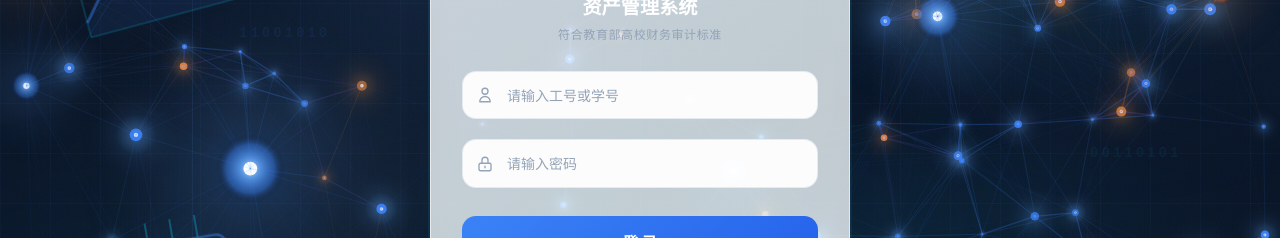
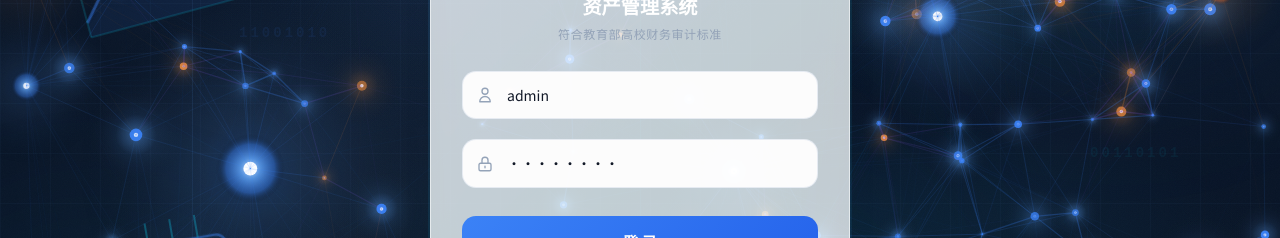
Before and after one commit to sKs-bi/bookish-fishs, a React (Vite) app in the folder frontend/: page /login in a window 1280 px wide. Shown: the part 297-535 px from the top of the page. Built offline with nearby package versions, Linux system fonts and the light colour scheme; no server answers.

Commit message:
feat: 设置默认登录账号密码和AI助手API Key，修复文字颜色问题
- Login: 默认账号admin/admin123
- AIAssistant: 默认API Key自动生效，更换密钥进入输入界面
- CSS: login-card-title和forgot-verify-info strong颜色改为#1e293b

```diff
--- a/frontend/src/components/AIAssistant.jsx
+++ b/frontend/src/components/AIAssistant.jsx
@@ -3,18 +3,21 @@ import { aiAPI } from '../services/api';
 
 const AIAssistant = () => {
   const [isOpen, setIsOpen] = useState(false);
-  const [apiKey, setApiKey] = useState('');
+  const [apiKey, setApiKey] = useState('sk-abe5b63210f24c6989825716efad6e02');
   const [isApiKeySet, setIsApiKeySet] = useState(false);
   const [messages, setMessages] = useState([]);
   const [inputValue, setInputValue] = useState('');
   const [loading, setLoading] = useState(false);
   const messagesEndRef = useRef(null);
 
-  // 从sessionStorage读取API Key
+  // 从sessionStorage读取API Key，若无则使用默认Key
   useEffect(() => {
     const savedKey = sessionStorage.getItem('qianwen_api_key');
     if (savedKey) {
       setApiKey(savedKey);
+      setIsApiKeySet(true);
+    } else {
+      sessionStorage.setItem('qianwen_api_key', apiKey);
       setIsApiKeySet(true);
     }
   }, []);
@@ -32,11 +35,10 @@ const AIAssistant = () => {
     ]);
   };
 
-  // 清除API Key
+  // 更换API Key（进入输入界面）
   const handleClearApiKey = () => {
-    sessionStorage.removeItem('qianwen_api_key');
+    setIsApiKeySet(false);
     setApiKey('');
-    setIsApiKeySet(false);
     setMessages([]);
   };
 
--- a/frontend/src/pages/Login.jsx
+++ b/frontend/src/pages/Login.jsx
@@ -5,8 +5,8 @@ import { authAPI } from '../services/api';
 import LoginParticles from '../components/LoginParticles';
 
 const Login = () => {
-  const [username, setUsername] = useState('');
-  const [password, setPassword] = useState('');
+  const [username, setUsername] = useState('admin');
+  const [password, setPassword] = useState('admin123');
   const [loading, setLoading] = useState(false);
   const [error, setError] = useState('');
   const [showForgotModal, setShowForgotModal] = useState(false);
--- a/frontend/src/styles/index.css
+++ b/frontend/src/styles/index.css
@@ -1123,7 +1123,7 @@ body {
 }
 
 .forgot-verify-info strong {
-  color: #ffffff;
+  color: #1e293b;
 }
 
 .forgot-success {
```
